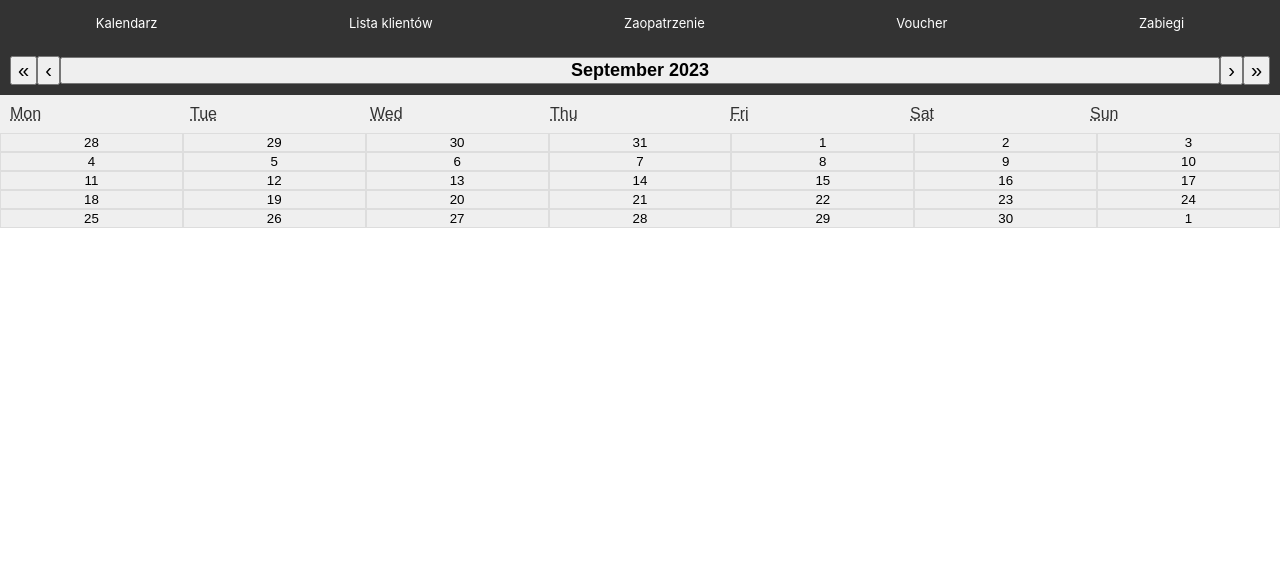
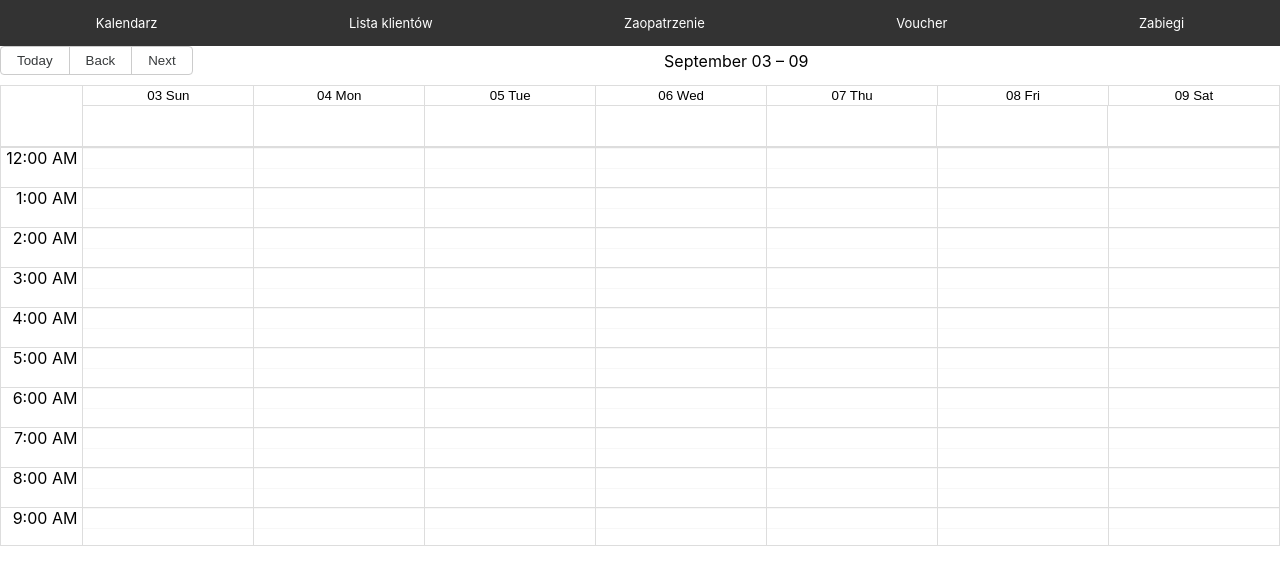
Before and after one commit to WiciuJs/ZenApp, a React (Create React App) app in the folder cms/: page / in a window 1280 px wide. Both pictures are taken after a click on the element "Kalendarz". Shown: the top 584 px of the page. Built offline with nearby package versions, Linux system fonts and the light colour scheme; what @react-pdf/renderer would draw is missing.

Commit message:
Poprawa Kalendarza

```diff
--- a/cms/package.json
+++ b/cms/package.json
@@ -4,6 +4,7 @@
   "private": true,
   "dependencies": {
     "@react-pdf/renderer": "^3.1.12",
+    "@syncfusion/ej2-react-schedule": "^23.1.36",
     "@testing-library/jest-dom": "^5.17.0",
     "@testing-library/react": "^13.4.0",
     "@testing-library/user-event": "^13.5.0",
@@ -16,6 +17,7 @@
     "html2canvas": "^1.4.1",
     "jspdf": "^2.5.1",
     "react": "^18.2.0",
+    "react-big-calendar": "^1.8.4",
     "react-calendar": "^4.6.0",
     "react-dom": "^18.2.0",
     "react-pdf": "^7.3.3",
@@ -48,5 +50,8 @@
       "last 1 firefox version",
       "last 1 safari version"
     ]
+  },
+  "devDependencies": {
+    "@types/react-big-calendar": "^1.6.4"
   }
 }
--- /dev/null
+++ b/cms/src/components/Calendar.tsx
@@ -0,0 +1,39 @@
+import React from 'react';
+import { Calendar, momentLocalizer } from 'react-big-calendar';
+import 'react-big-calendar/lib/css/react-big-calendar.css';
+import moment from 'moment';
+
+const localizer = momentLocalizer(moment);
+
+const MyCalendar = () => {
+  const events = [
+    {
+      title: 'Wydarzenie 1',
+      start: new Date(2023, 8, 4, 10, 0),
+      end: new Date(2023, 8, 4, 12, 0),
+    },
+    {
+      title: 'Wydarzenie 2',
+      start: new Date(2023, 8, 5, 14, 0),
+      end: new Date(2023, 8, 5, 16, 0),
+    },
+
+  ];
+
+  return (
+    <div>
+      <Calendar
+        localizer={localizer}
+        events={events}
+        startAccessor="start"
+        endAccessor="end"
+        views={['week']}
+        defaultDate={new Date(2023, 8, 4)}
+        defaultView="week"
+        style={{ height: 500 }}
+      />
+    </div>
+  );
+};
+
+export default MyCalendar;
--- a/cms/src/components/Navigation.tsx
+++ b/cms/src/components/Navigation.tsx
@@ -1,8 +1,8 @@
 import React, { useState } from 'react';
 import '../styles/Navigation.scss';
-import Calendar from 'react-calendar';
 import '../styles/Calendar.scss';
 import Voucher from './Voucher';
+import MyCalendar from './Calendar';
 
 function Navigation() {
   const [showCalendar, setShowCalendar] = useState(false);
@@ -21,14 +21,14 @@ function Navigation() {
   return (
     <div>
       <div className="Navigation">
-        <div className="Navigation-item" onClick={handleCalendarClick}> Kalendarz </div>
+        <div className="Navigation-item" onClick={handleCalendarClick}>Kalendarz </div>
         <div className="Navigation-item">Lista klientów</div>
         <div className="Navigation-item">Zaopatrzenie</div>
         <div className="Navigation-item" onClick={handleVoucherClick}> Voucher </div>
         <div className="Navigation-item">Zabiegi</div>
       </div>
 
-      {showCalendar && <Calendar />}
+      {showCalendar && <MyCalendar />}
       {showVoucher && <Voucher />}
     </div>
   );
--- a/cms/src/styles/Calendar.scss
+++ b/cms/src/styles/Calendar.scss
@@ -1,11 +1,11 @@
 .react-calendar {
     font-family: 'Arial', sans-serif;
-    width: 100%; /* Ustaw szerokość na 100% */
-    height: 100vh; /* Ustaw wysokość na 100vh, aby wypełnić całą wysokość widoku */
+    width: 100%;
+    height: 100vh;
     background-color: #fff;
     color: #333;
-    border: none; /* Usuń obramowanie */
-    border-radius: 0; /* Usuń zaokrąglenia */
+    border: none;
+    border-radius: 0;
   }
 
 
```
Also changed, not shown: 1 other file (tests, documents, lock files or other folders).
